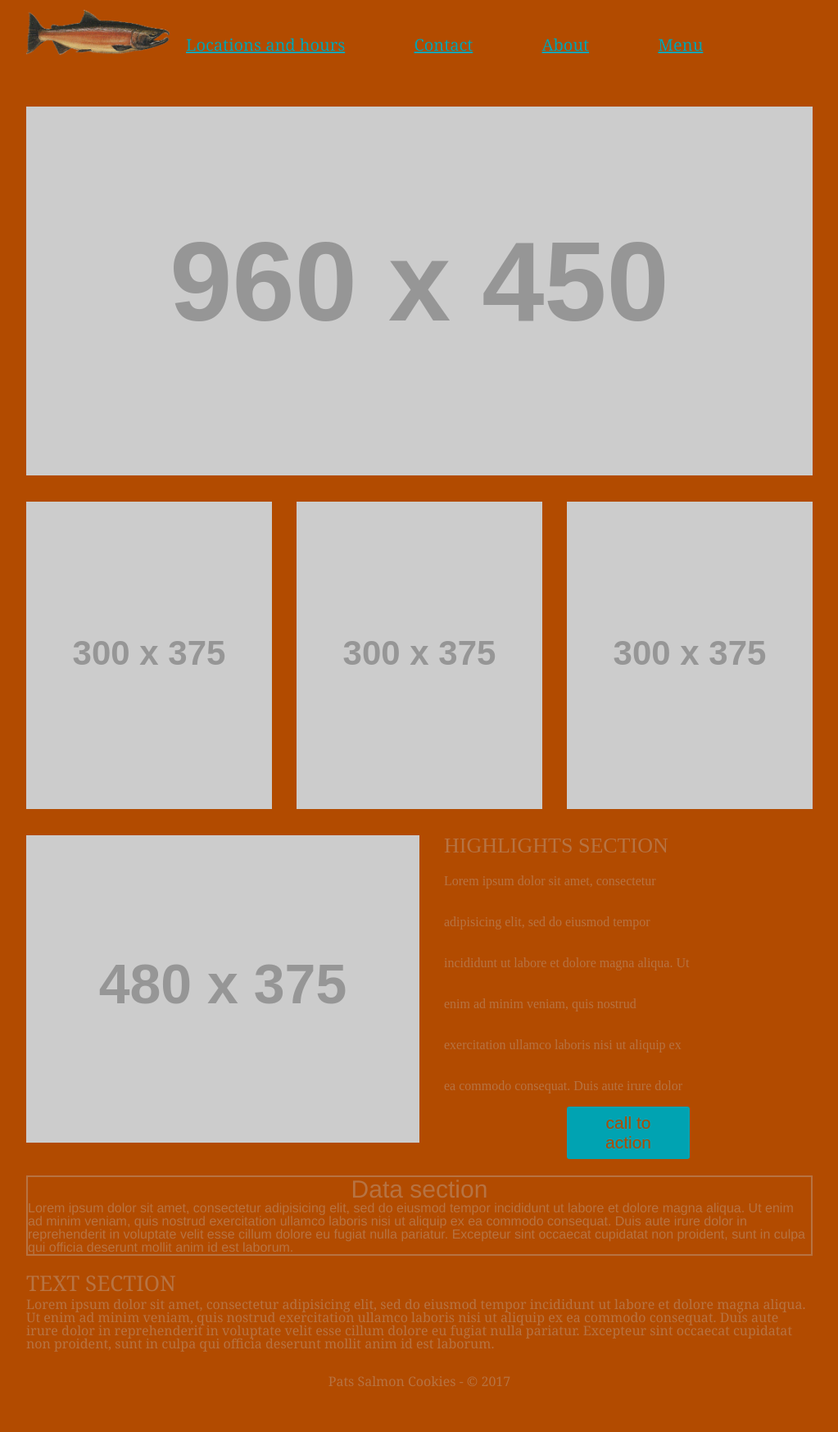
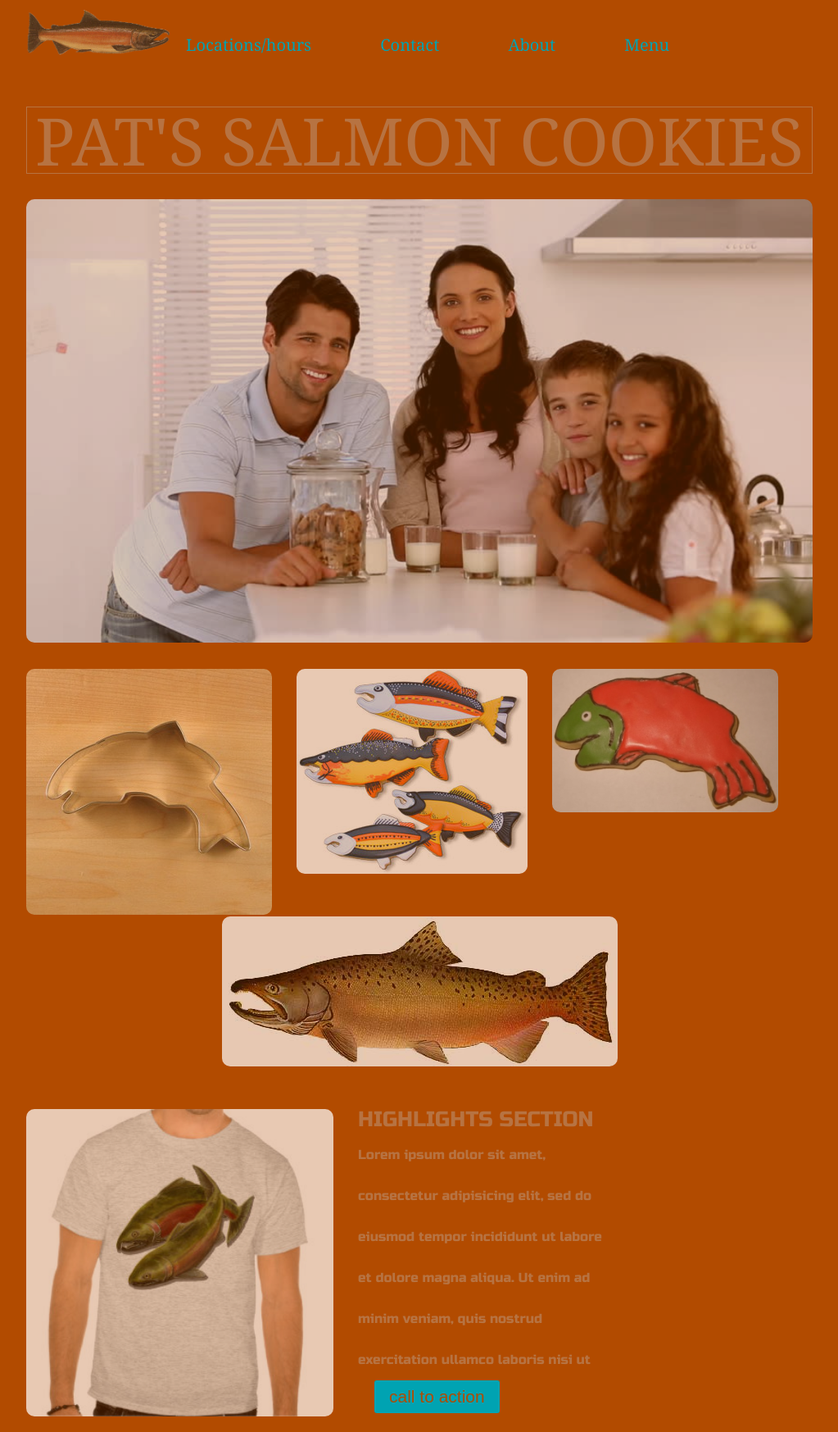
Before and after one commit to jpjazzy/day-9-lab, a plain HTML site: page index.html in a window 1280 px wide. Shown: the top 1747 px of the page at 82% size, without its empty margins (128-1151 px from the left). Drawn offline with Linux system fonts and the light colour scheme; placeholder pictures from the web are drawn by us; a web font is replaced by a local one.

Commit message:
updated css and added images to html

```diff
--- a/index.html
+++ b/index.html
@@ -13,7 +13,7 @@
 
         <nav>
           <ul>
-            <li><a href="">Locations and hours</a></li>
+            <li><a href="">Locations/hours</a></li>
             <li><a href="">Contact</a></li>
             <li><a href="">About</a></li>
             <li><a href="">Menu</a></li>
@@ -23,22 +23,30 @@
     </header>
 
     <main>
-      <img class="main-banner" src="http://placehold.it/960x450" alt="banner image"/>
+      <h1 id='shop_title'>Pat's Salmon Cookies</h1>
+      <img class="main-banner" src="img/family.jpg" alt="banner image"/>
 
       <ul class="sub-banners">
         <li>
-          <img src="http://placehold.it/300x375" alt="sub banner image 1"/>
+          <img src="img/cutter.jpeg" alt="sub banner image 1"/>
         </li>
         <li>
-          <img src="http://placehold.it/300x375" alt="sub banner image 2"/>
+          <img src="img/fish.jpg" alt="sub banner image 2"/>
         </li>
         <li>
-          <img src="http://placehold.it/300x375" alt="sub banner image 3"/>
+          <img src="img/frosted-cookie.jpg" alt="sub banner image 3"/>
+        </li>
+      </ul>
+
+      <ul class="sub-banners-2">
+        <li>
+          <img src="img/chinook.jpg" alt="sub banner image 1"/>
         </li>
       </ul>
 
       <section class="highlights">
-        <img src="http://placehold.it/480x375" alt="highlights image"/>
+          <img src="img/shirt.jpg" alt="highlights image"/>
+
 
         <div>
           <h2>Highlights section</h2>
--- a/style.css
+++ b/style.css
@@ -7,13 +7,21 @@ Secondary Color: #B77342
 Tertiac Color: #00A3B2
 */
 
-@import url('https://fonts.googleapis.com/css?family=Fascinate+Inline');
+@import url('https://fonts.googleapis.com/css?family=Russo+One');
 
 /* Tag element type styling */
 body {
   font-family: georgia, serif;
   background-color: #B24B00;
   color: #B77342;
+}
+
+nav ul li {
+  transition: 350ms all;
+}
+
+nav ul li:hover {
+  font-size: 150%;
 }
 
 header {
@@ -24,9 +32,11 @@ header {
 }
 
 h1 {
-  font-size: 26px;
-  margin-bottom: 5px;
+  font-size: 80px;
+  text-align: center;
+  margin-bottom: 31px;
   text-transform: uppercase;
+  border: 1px solid;
 }
 
 ul {
@@ -46,7 +56,6 @@ header section img {
 }
 
 header section li {
-  color: #fff;
   display: inline-block;
   margin-top: 45px;
   margin-right: 80px;
@@ -60,10 +69,12 @@ main {
 
 header a {
   color: #00A3B2;
+  text-decoration: none;
 }
 
 header a:checked {
   color: #00A3B2;
+  text-decoration: none;
 }
 
 fieldset {
@@ -91,7 +102,6 @@ button {
   cursor: pointer;
   margin-left: 20px;
   margin-bottom: 20px;
-  margin-left: 50%;
   font-size: 21px;
 }
 
@@ -122,9 +132,34 @@ form {
   border-radius: 3px;
 }
 
+img {
+  border-radius: 10px;
+  opacity: .7 ;
+  transition: 1s all;
+}
+
+img:hover {
+  opacity: 1;
+}
+
 /* Class tag type styling */
+ /* 960x450 imgs */
+.main-banner {
+  width: 960px;
+}
+
+/* 300x375 imgs */
+.sub-banners ul li img{
+  width: 300px;
+}
+
+.highlights img {
+  width: 375px;
+}
+
 .sub-banners li {
   float: left;
+  text-align: center;
   margin-right: 30px;
   margin-top: 30px;
 }
@@ -144,8 +179,14 @@ form {
   margin-bottom: 30px;
 }
 
+/* 480x375 imgs */
+.highlights div:first-child {
+  width: 480px;
+  height: 375px;
+}
+
 .highlights div {
-  font-family: 'Fascinate Inline';
+  font-family: 'Russo One';
   color: #B77342;
   margin-top: 30px;
   width: 300px;
@@ -153,7 +194,7 @@ form {
 }
 
 .highlights div h2 {
-  font-family: 'Fascinate Inline';
+  font-family: 'Russo One';
   color: #B77342;
   font-size: 26px;
   margin-bottom: 5px;
@@ -161,7 +202,7 @@ form {
 }
 
 .highlights div p {
-  font-family: 'Fascinate Inline';
+  font-family: 'Russo One';
   color: #B77342;
   line-height: 50px;
   height: 300px;
@@ -189,6 +230,7 @@ form {
   text-align: center;
   text-transform: uppercase;
   width: 400px;
+  text-shadow: -2px 2px 0px #00a3b2;
 }
 
 .data thead{
@@ -198,12 +240,18 @@ form {
   margin-bottom: 5px;
   text-transform: uppercase;
   text-transform: center;
+  text-shadow: -2px 2px 0px #00a3b2;
+}
+
+.data thead td:first-child {
+  background: #b24b00;
 }
 
 .text h2 {
-  font-size: 26px;
-  margin-bottom: 5px;
-  text-transform: uppercase;
+  font-size: 30px;
+  text-align: center;
+  background: #B24B00;
+  border-radius: 3px;
 }
 
 .data h2 {
@@ -213,7 +261,14 @@ form {
   border-radius: 3px;
 }
 
+.sub-banners-2 {
+  text-align: center;
+  clear: both;
+}
+
 /* ID tag type styling */
 #shell {
-  border: 5px solid #00A3B2;
+  border-collapse: inherit;
+  border-radius: 3px;
+  border: 1px solid #b77342;
 }
```
